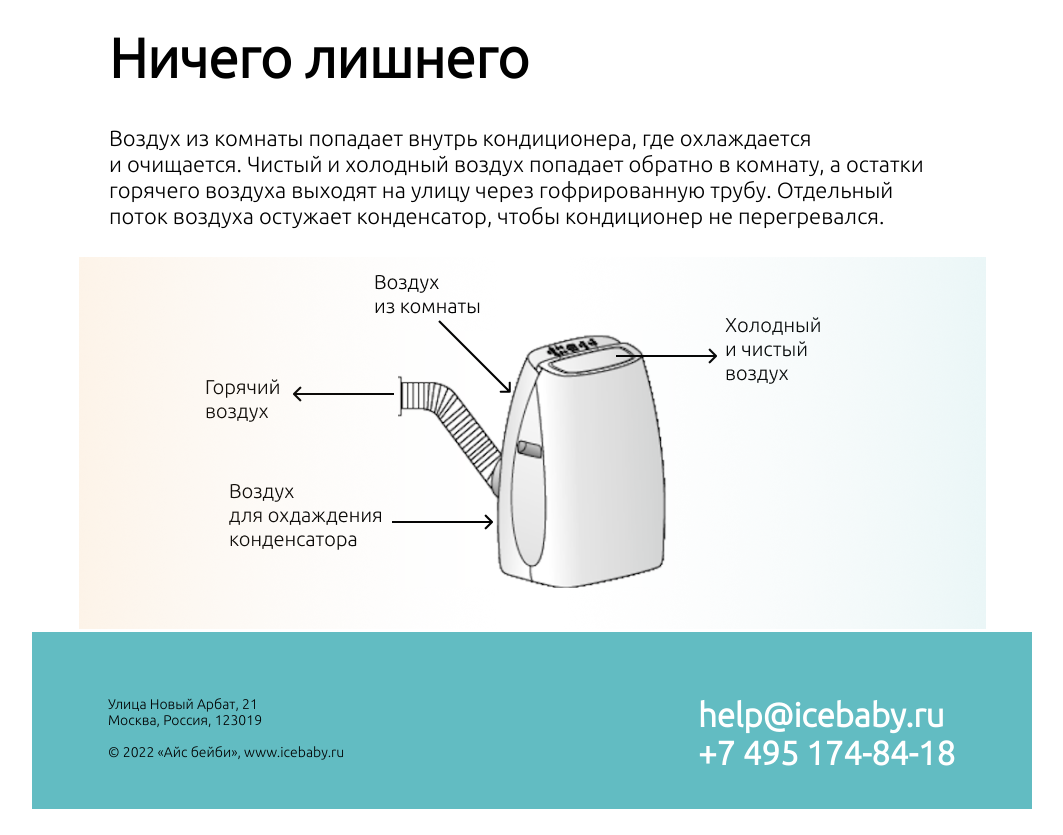
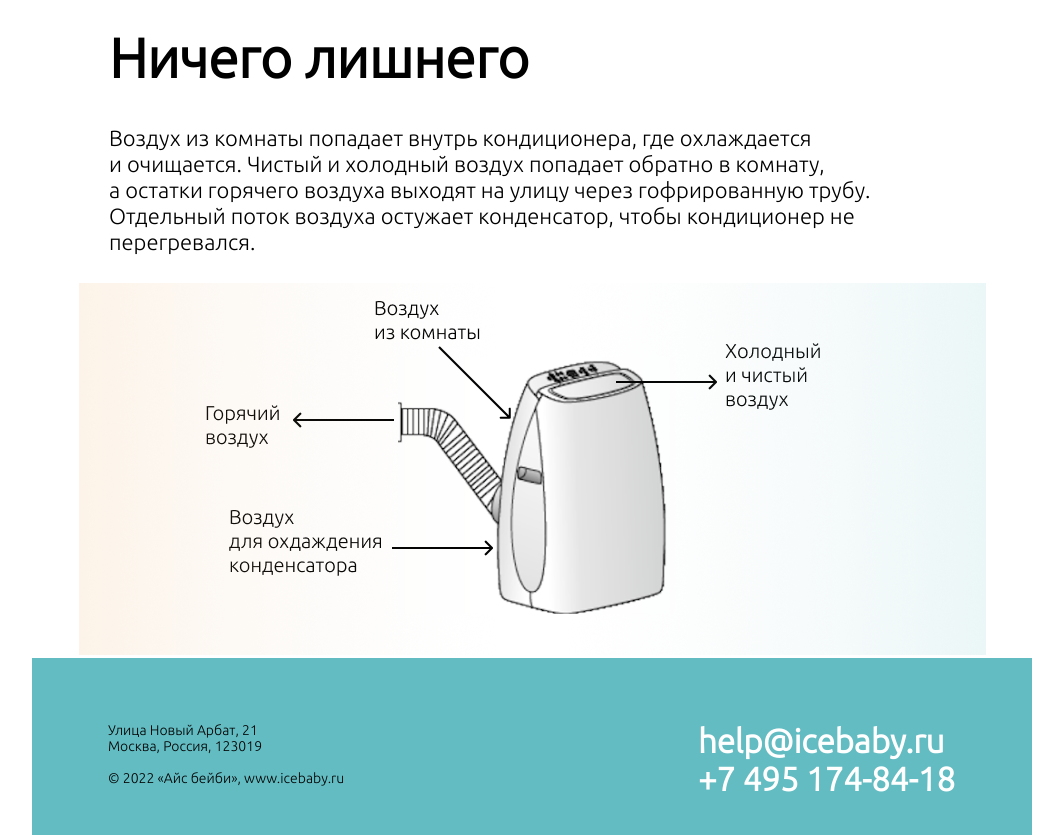
Before and after one commit to annakolodina/icebaby, a plain HTML site: page index.html in a window 1280 px wide. Shown: the part 920-1755 px from the top of the page, without its empty margins (108-1171 px from the left). Before the commit the page ends 1729 px from the top, so only its background shows below. Drawn offline with Linux system fonts and the light colour scheme.

Commit message:
Update index.html

```diff
--- a/index.html
+++ b/index.html
@@ -31,7 +31,7 @@
         <p class="content_lead">Напольный кондиционер Electrolux Mango создаёт оптимальный микроклимат в помещении  до 35 м². Для установки не нужно сверлить стену и вызывать альпинистов. Его легко переставить <br> в другую комнату и забрать с собой при переезде.
         </p>
         <h2 class="content_title">Ничего лишнего</h2>
-        <p class="content_text">Воздух из комнаты попадает внутрь кондиционера, где охлаждается <br> и очищается. Чистый и холодный воздух попадает обратно в комнату, а остатки горячего воздуха выходят на улицу через гофрированную трубу. Отдельный поток воздуха остужает конденсатор, чтобы кондиционер не перегревался.
+        <p class="content_text">Воздух из комнаты попадает внутрь кондиционера, где охлаждается <br> и очищается. Чистый и холодный воздух попадает обратно в комнату, <br> а остатки горячего воздуха выходят на улицу через гофрированную трубу. Отдельный поток воздуха остужает конденсатор, чтобы кондиционер не перегревался.
         </p>
         <img class="content_scheme" src="./scheme.png" alt="Схема работы мобильного кондиционера">
     </main>
```
